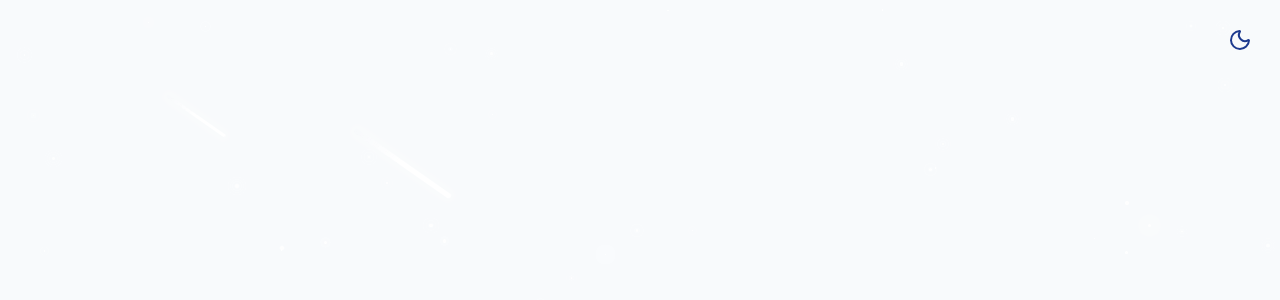
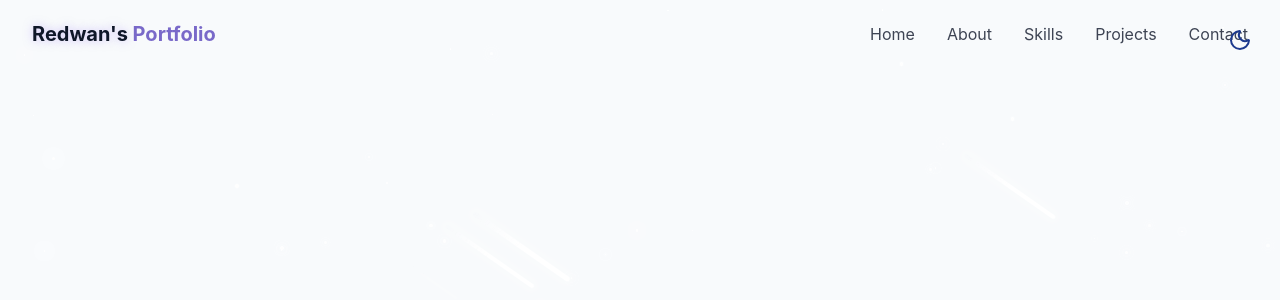
Before and after one commit to devSecRedwan/portfolio-devOps, a React app: page / in a window 1280 px wide. Shown: the top 300 px of the page. Built offline with nearby package versions, Linux system fonts and the light colour scheme; the HTML template or start-up script is replaced by a standard one.

Commit message:
add navbar

```diff
--- /dev/null
+++ b/src/components/Navbar.jsx
@@ -0,0 +1,91 @@
+import { cn } from "@/lib/utils";
+import { Menu, X } from "lucide-react";
+import { useEffect, useState } from "react";
+
+const navItems = [
+  { name: "Home", href: "#hero" },
+  { name: "About", href: "#about" },
+  { name: "Skills", href: "#skills" },
+  { name: "Projects", href: "#projects" },
+  { name: "Contact", href: "#contact" },
+];
+
+export const Navbar = () => {
+  const [isScrolled, setIsScrolled] = useState(false);
+  const [isMenuOpen, setIsMenuOpen] = useState(false);
+
+  useEffect(() => {
+    const handleScroll = () => {
+      setIsScrolled(window.screenY > 10);
+    };
+
+    window.addEventListener("scroll", handleScroll);
+    return () => window.removeEventListener("scroll", handleScroll);
+  }, []);
+  return (
+    <nav
+      className={cn(
+        "fixed w-full z-40 transition-all duration-300",
+        isScrolled ? "py-3 bg-background/80 backdrop-blur-md shadow-xs" : "py-5"
+      )}
+    >
+      <div className="container flex items-center justify-between">
+        <a
+          className="text-xl font-bold text-primary flex items-center"
+          href="#hero"
+        >
+          <span className="relative z-10">
+            <span className="text-glow text-foreground"> Redwan's </span>{" "}
+            Portfolio
+          </span>
+        </a>
+
+        {/* desktop nav */}
+        <div className="hidden md:flex space-x-8">
+          {navItems.map((item, key) => (
+            <a
+              key={key}
+              href={item.href}
+              className="text-foreground/80 hover:text-primary transition-colors duration-300"
+            >
+              {item.name}
+            </a>
+          ))}
+        </div>
+
+        {/* mobile nav */}
+
+        <button
+          onClick={() => setIsMenuOpen((prev) => !prev)}
+          className="md:hidden p-2 text-foreground z-50"
+          aria-label={isMenuOpen ? "Close Menu" : "Open Menu"}
+        >
+          {isMenuOpen ? <X size={24} /> : <Menu size={24} />}{" "}
+        </button>
+
+        <div
+          className={cn(
+            "fixed inset-0 bg-background/95 backdroup-blur-md z-40 flex flex-col items-center justify-center",
+            "transition-all duration-300 md:hidden",
+            isMenuOpen
+              ? "opacity-100 pointer-events-auto"
+              : "opacity-0 pointer-events-none"
+          )}
+        >
+          <div className="flex flex-col space-y-8 text-xl">
+            {navItems.map((item, key) => (
+              <a
+                key={key}
+                href={item.href}
+                className="text-foreground/80 hover:text-primary transition-colors duration-300"
+                onClick={() => setIsMenuOpen(false)}
+              >
+                {item.name}
+              </a>
+            ))}
+          </div>
+        </div>
+      </div>
+    </nav>
+  );
+};
--- a/src/pages/Home.jsx
+++ b/src/pages/Home.jsx
@@ -1,5 +1,6 @@
 import { ThemeToggle } from "@/components/ThemeToggle"
 import { StarBackground } from "@/components/StarBackground"
+import { Navbar } from "../components/Navbar"
 
 export const Home = () => {
   return <div className="min-h-screen bg-background text-foreground overflow-x-hidden">
@@ -11,6 +12,7 @@
 
 
     {/* Navbar */}
+    <Navbar />
 
     {/* Main Content */}
 
```
